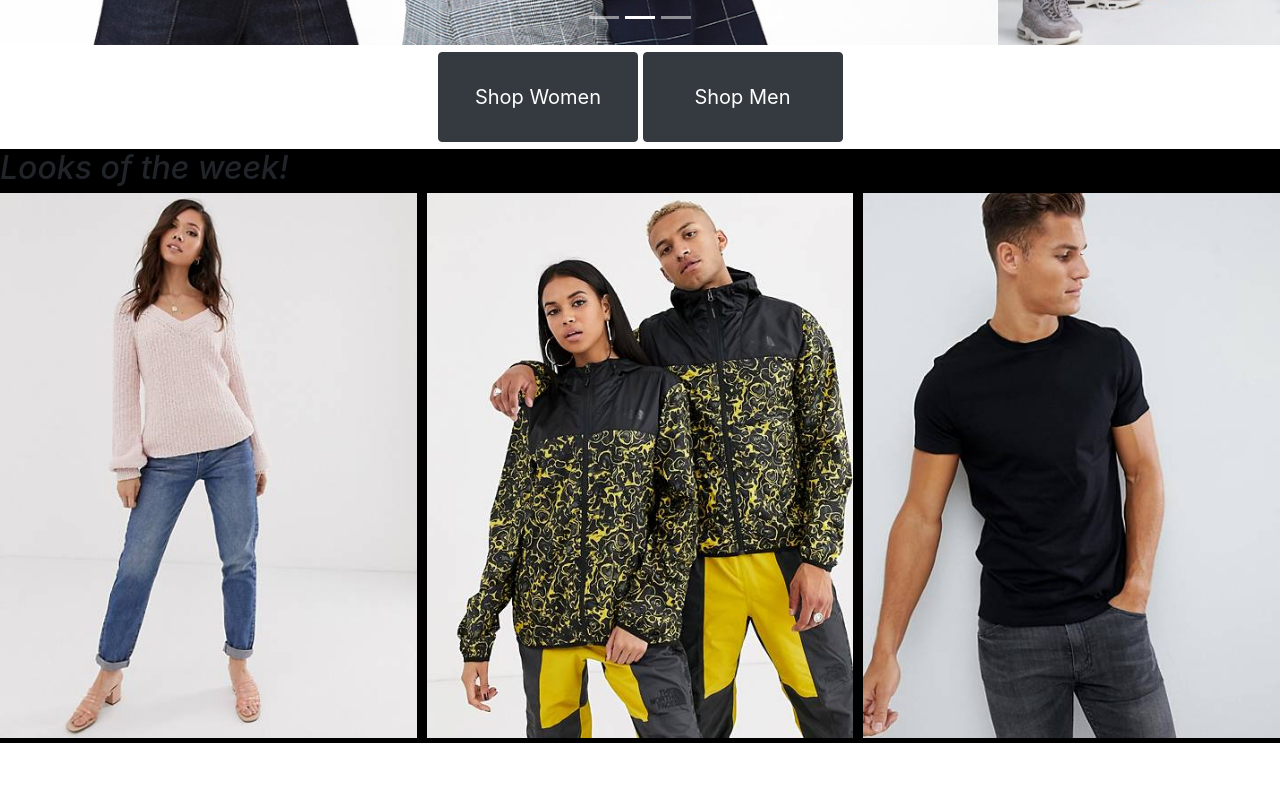
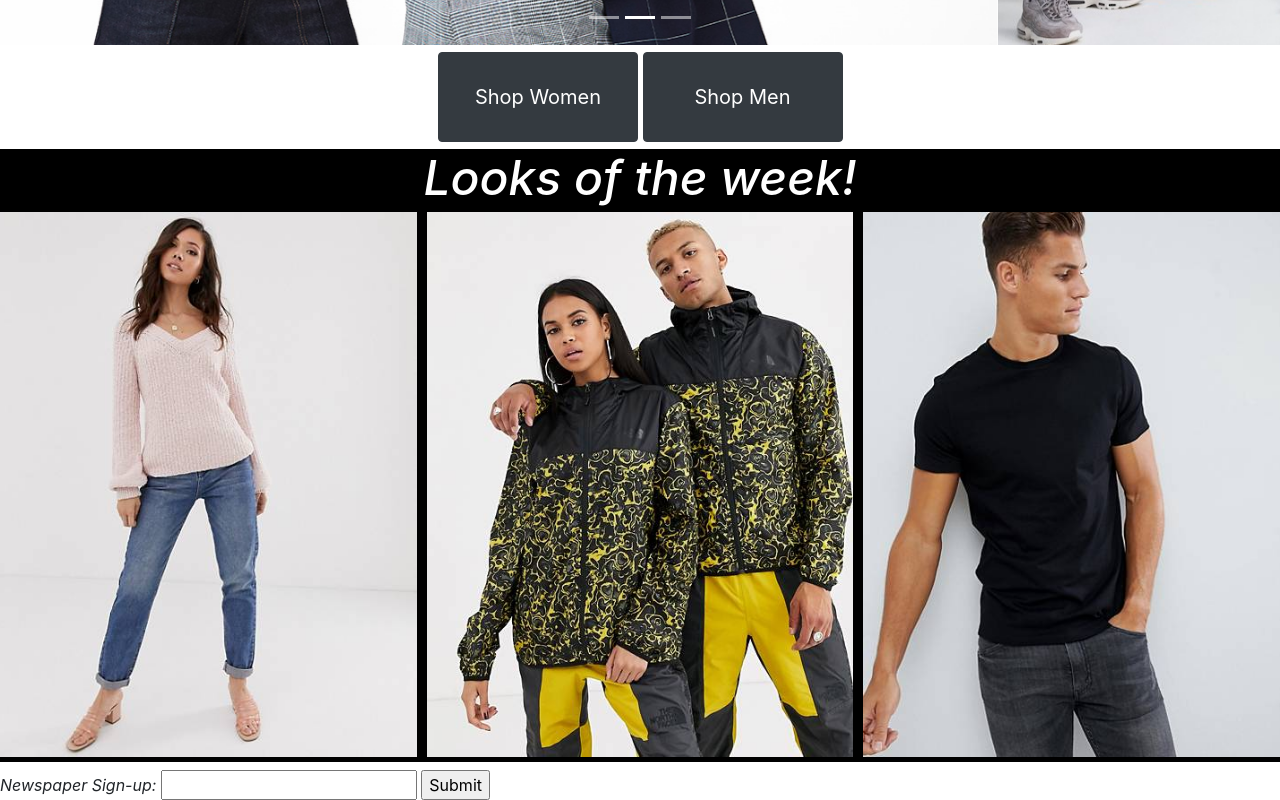
Before and after one commit to Marhili/Competition, a plain HTML site: page index.html in a window 1280 px wide. Shown: the part 860-1660 px from the top of the page. Before the commit the page ends 1611 px from the top, so only its background shows below. Drawn offline with nearby package versions, Linux system fonts and the light colour scheme.

Commit message:
home+css

```diff
--- a/css/style.css
+++ b/css/style.css
@@ -38,3 +38,9 @@
 .contrast{
   background-color: black;
 }
+
+h2{
+  color: white;
+  text-align: center;
+  font-size: 3em;
+}
--- a/index.html
+++ b/index.html
@@ -90,8 +90,12 @@
           </div>
         </div>
       </div>
-
-
+      <div>
+        <form>
+          Newspaper Sign-up:
+          <input type="email" name="email">
+          <input type="Submit">
+        </form>
+      </div>
     </body>
-
           </html>
```
Lines whose indentation alone changed are shown as unchanged.
